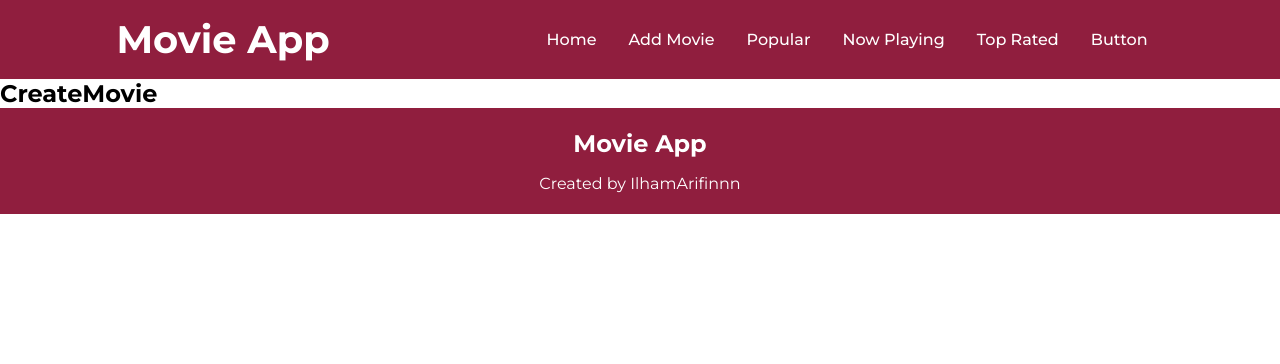
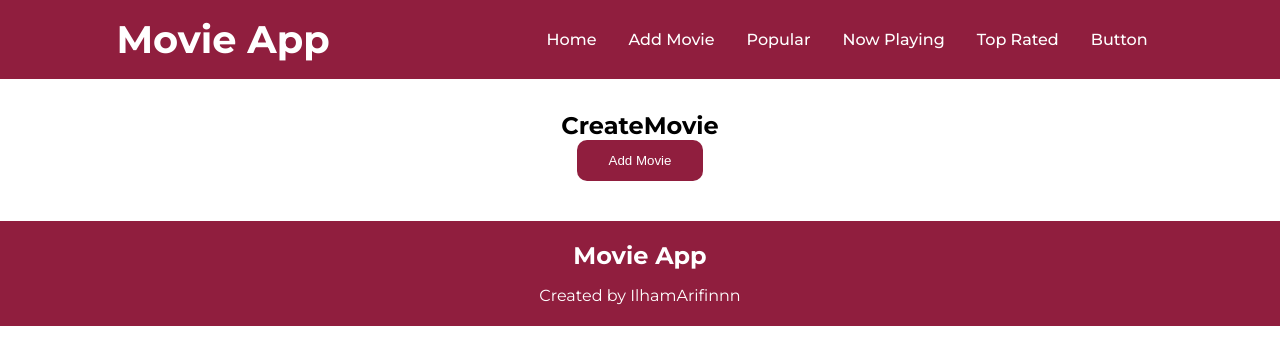
Before and after one commit to IlhamArifinnn/pemrograman-frontend, a React (Vite) app: page /movie/create in a window 1280 px wide. Shown: the top 364 px of the page. Built offline with nearby package versions, Linux system fonts and the light colour scheme.

Commit message:
build: Consuming API

```diff
--- a/src/components/Navbar/Navbar.module.css
+++ b/src/components/Navbar/Navbar.module.css
@@ -7,7 +7,6 @@
 
 .navbar {
   display: flex;
-  flex-direction: column;
 }
 
 .navbar__container {
@@ -24,7 +23,6 @@
 
 .navbar__list {
   display: flex;
-  flex-direction: column;
   list-style: none;
 }
 
--- a/src/pages/CreateMovie.jsx
+++ b/src/pages/CreateMovie.jsx
@@ -1,16 +1,47 @@
+import { nanoid } from "nanoid";
 import styled from "styled-components";
 
 const StyledSection = styled.section`
   display: flex;
   justify-content: center;
   align-items: center;
+  flex-direction: column;
   margin: 2rem;
+
+  .movie__btn {
+    padding: 0.8rem 2rem;
+    border: none;
+    border-radius: 10px;
+    background-color: #901e3e;
+    color: #fff;
+    margin-bottom: 0.5rem;
+    cursor: pointer;
+  }
 `;
 
-function CreateMovie() {
+function CreateMovie({ movies, setMovies }) {
+  function handleClick() {
+    const movie = {
+      id: nanoid(10),
+      title: "Jigsaw Spiral",
+      year: 2021,
+      type: "Movie",
+      poster: "https://picsum.photos/300/400",
+    };
+    // update state movies: setMovies
+    // melakukan spread operator untuk copy and merge array
+    setMovies([...movies, movie]);
+  }
   return (
     <>
-      <h2>CreateMovie</h2>
+      <StyledSection>
+        <div>
+          <h2>CreateMovie</h2>
+        </div>
+        <button className="movie__btn" onClick={handleClick}>
+          Add Movie
+        </button>
+      </StyledSection>
     </>
   );
 }
```
